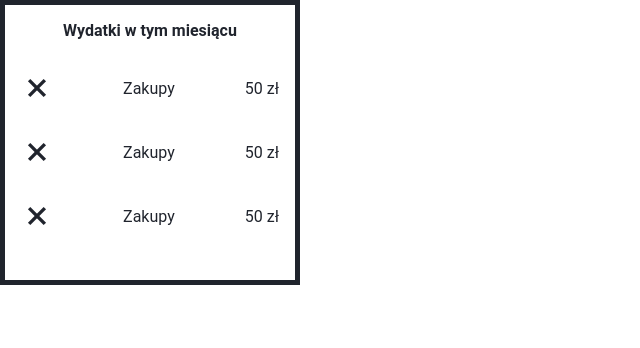
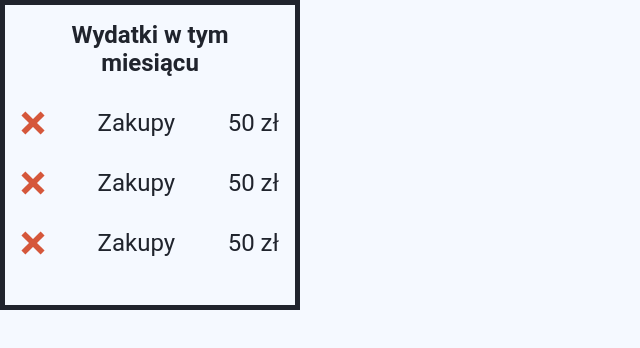
Before and after one commit to DawidMakowski/Homenik, a React (Create React App) app: page / in a window 1280 px wide. Shown: the top 348 px of the page, without its empty margins (0-640 px from the left). Built offline with nearby package versions, Linux system fonts and the light colour scheme.

Commit message:
Style OutcomeList.js
Some changes in close icon, font sizes and colors.

```diff
--- a/src/components/Heading/Heading.js
+++ b/src/components/Heading/Heading.js
@@ -1,7 +1,7 @@
 import styled from 'styled-components';
 
 const Heading = styled.h1`
-  font-size: ${({ theme }) => theme.fs.normal};
+  font-size: ${({ theme }) => theme.fs.medium};
   color: ${({ theme }) => theme.colors.black};
 `;
 
--- a/src/components/Icon/Icon.js
+++ b/src/components/Icon/Icon.js
@@ -2,15 +2,17 @@ import styled from 'styled-components';
 import close from '../../icons/close.svg';
 
 const Icon = styled.button`
-  width: 2rem;
-  height: 2rem;
+  width: 1.5rem;
+  height: 1.5rem;
   background-image: url(${close});
   background-size: cover;
   background-color: transparent;
   border: none;
+  transition: transform 0.2s ease-out;
 
   &:hover {
     cursor: pointer;
+    transform: scale(1.1);
   }
 `;
 
--- a/src/components/Paragraph/Paragraph.js
+++ b/src/components/Paragraph/Paragraph.js
@@ -1,7 +1,6 @@
 import styled from 'styled-components';
 
 const Paragraph = styled.p`
-    font-size: {({theme})=> theme.fs.medium};
+  font-size: ${({ theme }) => theme.fs.medium};
 `;
-
 export default Paragraph;
--- a/src/theme/globalstyles.js
+++ b/src/theme/globalstyles.js
@@ -28,6 +28,11 @@ dl,
 dd {
   margin: 0;
   font-family: 'Roboto', sans-serif;
-}`;
+}
+
+body{
+  background-color: #F5F9FF;
+}
+`;
 
 export default GlobalStyles;
--- a/src/theme/theme.js
+++ b/src/theme/theme.js
@@ -1,8 +1,8 @@
 export const theme = {
   colors: {
-    white: '#faf5f5',
+    white: '#F5F9FF',
     black: '#20242D',
-    main: '#777DA7',
+    main: '#8684FF',
     warn: '#D5573B',
     ok: '#94C9A9',
   },
```
Also changed, not shown: src/context/IncomeContext.js (added, +16 -0 lines), src/icons/close.svg.
